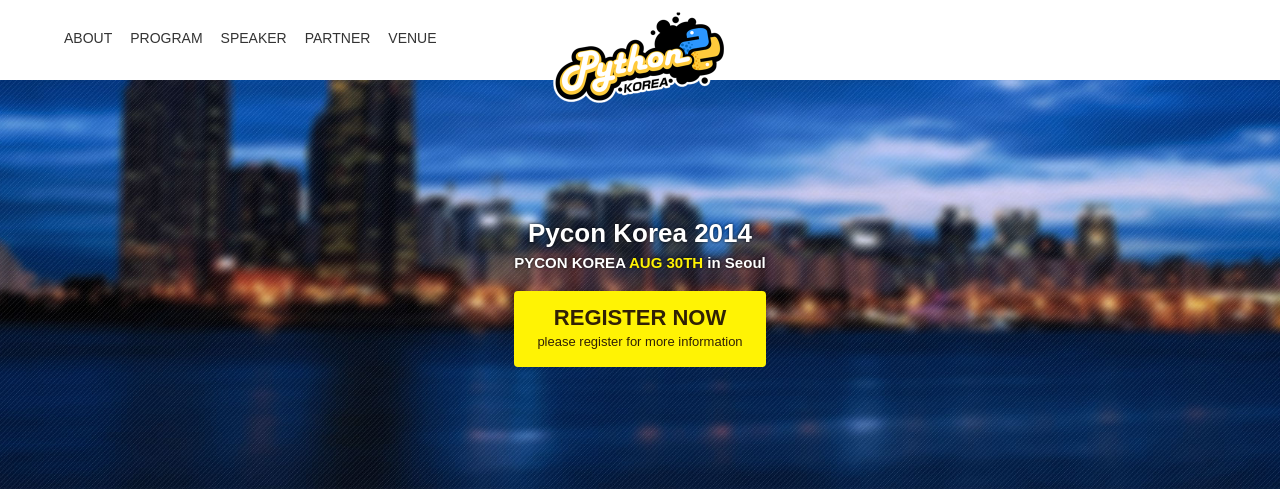
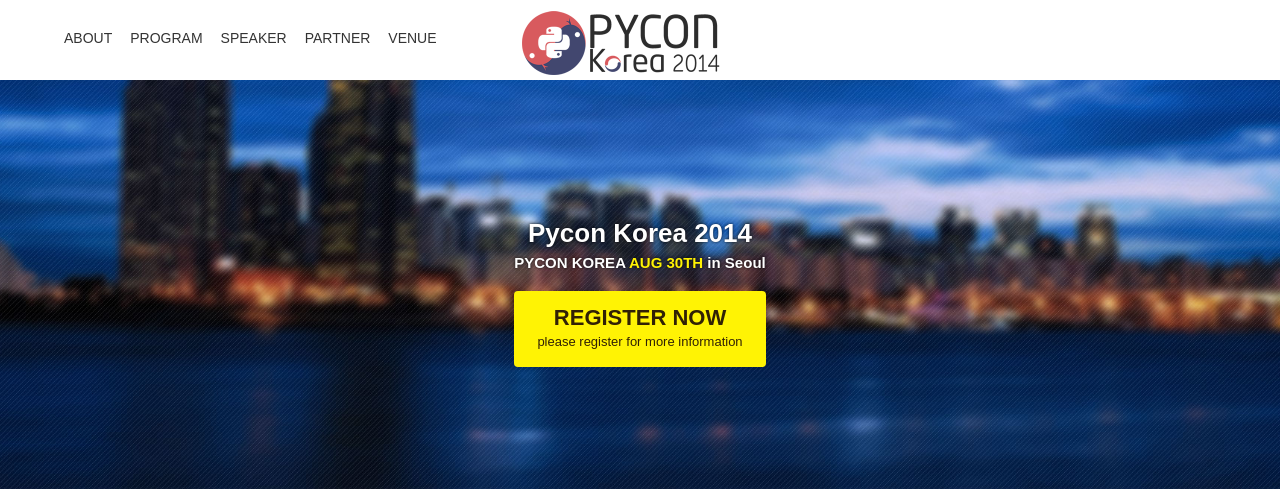
Before and after one commit to pythonkr/pyconkr-2014-teaser, a Django app: template page/templates/page/home.html in a window 1280 px wide. Shown: the top 489 px of the page. Run offline with Django 3.2, Linux system fonts and the light colour scheme; the template is opened without the code that fills it, so the values that code supplies are empty; style sheets or scripts are compiled from the project's sources; parts of the project's set-up code (start-up, migrations or seed data) failed here and were passed over; some libraries are stand-ins or nearby versions.

Commit message:
logo 업데이트

```diff
--- a/static/css/sass/main.scss
+++ b/static/css/sass/main.scss
@@ -36,9 +36,13 @@ a:hover, a:active {
 		position: absolute;
 		top: 11px;
 		left: 50%;
-		margin: 0 0 0 -87px;
+		margin: 0 0 0 -118px;
 		z-index: 10;
-		@include spr(174px, 100px);
+        background: url(/static/img/logo.png) no-repeat;
+        background-size: 198px 64px;
+        width: 198px;
+        height: 64px;
+        @include hide-text();
 	}
 
 	.m-menu {
@@ -347,7 +351,6 @@ section {
         }
     }
 
-
     .contents {
         ul {
             padding: 0;
@@ -358,6 +361,8 @@ section {
     }
 
     .schedule {
+        dl {
+            overflow: hidden;
             dt {
                 clear: both;
                 float: left;
@@ -366,6 +371,7 @@ section {
             }
             dd {
                 float: left;
+            }
         }
     }
 }
```
Also changed, not shown: static/img/logo.png (added). Lines whose indentation alone changed are shown as unchanged.
